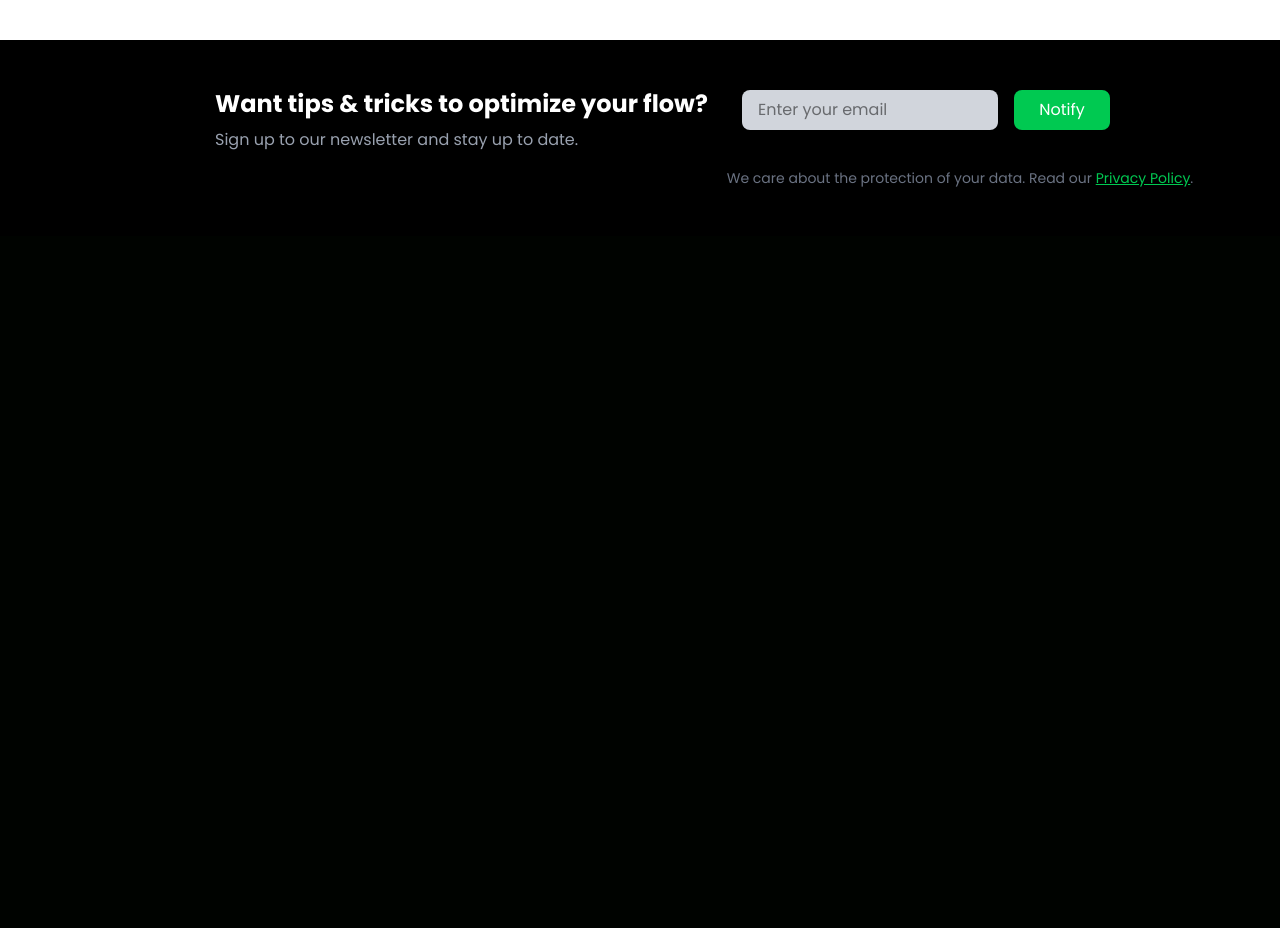
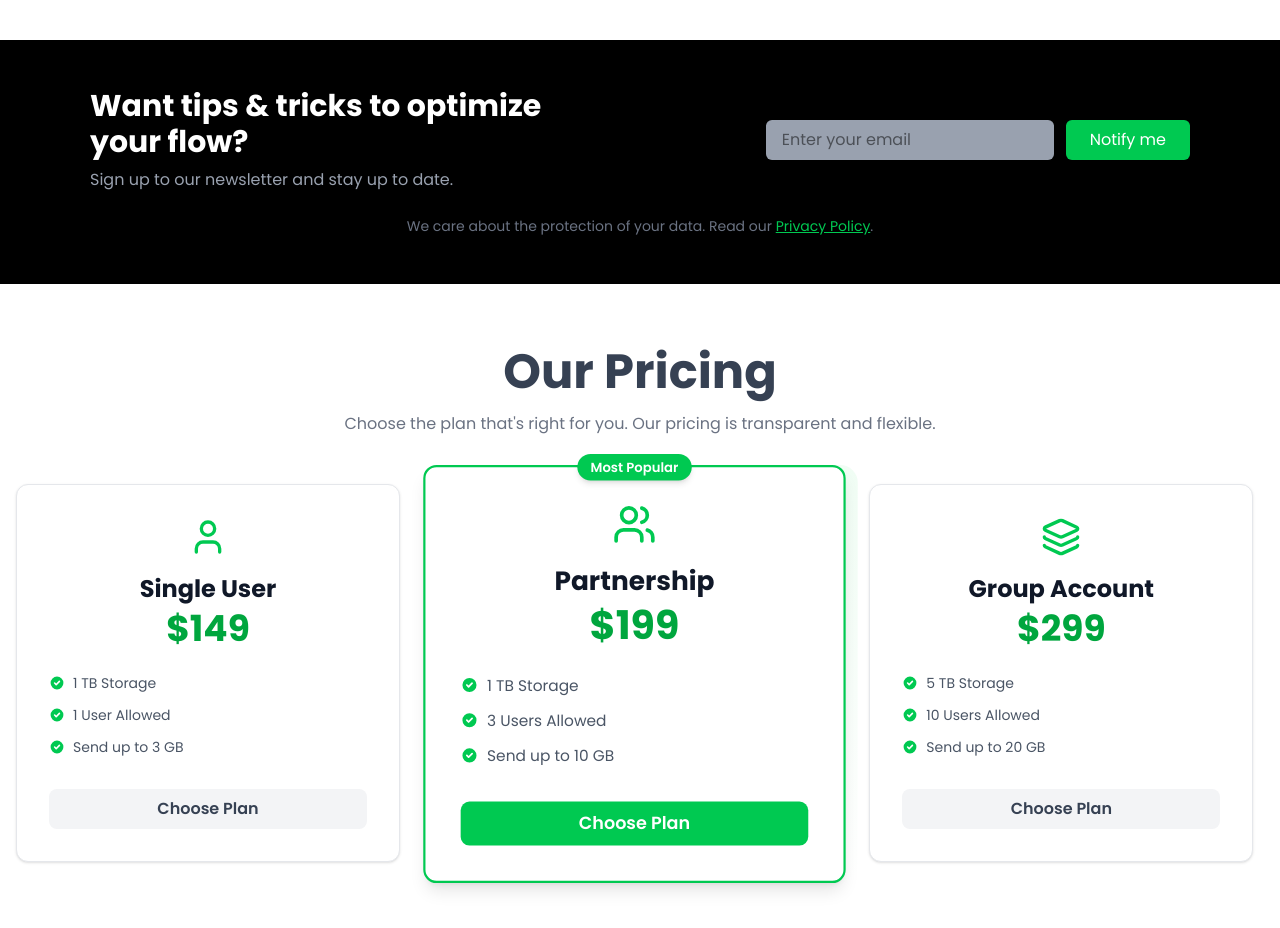
Before and after one commit to teshcodes/Data-Finance, a React (Vite) app: page / in a window 1280 px wide. Shown: the part 1400-2328 px from the top of the page. Before the commit the page ends 1636 px from the top, so only its background shows below. Built offline with nearby package versions, Linux system fonts and the light colour scheme.

Commit message:
Newsletter and PricingCard added

```diff
--- a/src/App.tsx
+++ b/src/App.tsx
@@ -2,6 +2,8 @@ import Navbar from "./components/NavBar";
 import Hero from "./components/Hero";
 import Analytics from "./components/Analytics";
 import NewsletterSignup from "./components/NewsLetterSignup";
+import PricingPage from "./components/PricingPage";
+
 
 export default function App() {
   return (
@@ -10,6 +12,7 @@ export default function App() {
       <Hero />
       <Analytics />
       <NewsletterSignup />
+      <PricingPage />
     </div>
   );
 }
--- a/src/components/NewsLetterSignup.tsx
+++ b/src/components/NewsLetterSignup.tsx
@@ -1,11 +1,55 @@
+ import { useState, useEffect } from "react";
+
 export default function NewsletterSignup() {
+  const [email, setEmail] = useState("");
+  const [message, setMessage] = useState<{ type: "success" | "error"; text: string } | null>(null);
+  const [visible, setVisible] = useState(true);
+  const [disabled, setDisabled] = useState(false);
+
+  const handleSubmit = (e: React.FormEvent) => {
+    e.preventDefault();
+
+    const emailRegex = /^[^\s@]+@[^\s@]+\.[^\s@]+$/;
+
+    if (!email) {
+      setMessage({ type: "error", text: "Please enter your email." });
+      setVisible(true);
+    } else if (!emailRegex.test(email)) {
+      setMessage({ type: "error", text: "Please enter a valid email address." });
+      setVisible(true);
+    } else {
+      setMessage({ type: "success", text: "Thanks for subscribing!" });
+      setEmail("");
+      setVisible(true);
+      setDisabled(true); // lock input + button
+    }
+  };
+
+  // Auto-fade out message + re-enable input/button
+  useEffect(() => {
+    if (message) {
+      setVisible(true);
+
+      const fadeTimer = setTimeout(() => setVisible(false), 2500); // start fading
+      const removeTimer = setTimeout(() => {
+        setMessage(null);
+        setDisabled(false); // unlock after message clears
+      }, 3000);
+
+      return () => {
+        clearTimeout(fadeTimer);
+        clearTimeout(removeTimer);
+      };
+    }
+  }, [message]);
+
   return (
     <section className="bg-black text-white py-12 px-4">
-      <div className="max-w-[850px] mx-auto flex flex-col md:flex-row items-center justify-between gap-4">
+      <div className="max-w-[1100px] mx-auto flex flex-col md:flex-row items-center justify-between gap-6">
 
         {/* Text */}
-        <div className="text-center md:text-left ">
-          <h2 className="text-2xl md:text-2xl font-bold">
+        <div className="text-center md:text-left max-w-lg">
+          <h2 className="text-2xl md:text-3xl font-bold">
             Want tips & tricks to optimize your flow?
           </h2>
           <p className="mt-2 text-gray-400">
@@ -13,29 +57,52 @@ export default function NewsletterSignup() {
           </p>
         </div>
 
-        {/* Email input */}
-        <div className="flex gap-4 md:mt-[-20px] mr-[-45px]">
-        <form className="bg-gray-300 flex w-64 max-w-md gap-3 rounded-lg">
+        {/* Form */}
+        <form
+          onSubmit={handleSubmit}
+          className="flex flex-col sm:flex-row items-center w-full sm:w-auto gap-3"
+        >
           <input
             type="email"
             placeholder="Enter your email"
-            className="flex-1 px-4 py-2 rounded-lg text-black"
+            value={email}
+            onChange={(e) => setEmail(e.target.value)}
+            disabled={disabled}
+            className={`bg-gray-400 flex-1 px-4 py-2 rounded-md w-full sm:w-72 ${
+              disabled ? "bg-gray-200 cursor-not-allowed text-gray-500" : "text-black"
+            }`}
           />
-        </form>
           <button
             type="submit"
-            className="bg-green-500 w-24 px-4 py-2 rounded-lg hover:bg-green-600"
+            disabled={disabled}
+            className={`px-6 py-2 rounded-md transition-colors w-full sm:w-auto
+              ${
+                disabled
+                  ? "bg-green-400 cursor-not-allowed"
+                  : "bg-green-500 hover:bg-green-600"
+              }`}
           >
-            Notify
+            {message?.type === "success" ? "Subscribed" : "Notify me"}
           </button>
-          </div>
+        </form>
       </div>
 
       {/* Privacy note */}
-      <p className="text-gray-500 text-sm text-center md:pl-[40pc] sm:mt-4">
+      <p className="text-gray-500 text-sm text-center mt-6">
         We care about the protection of your data. Read our{" "}
         <a href="#" className="underline text-green-500">Privacy Policy</a>.
       </p>
+
+      {/* Message */}
+      {message && (
+        <p
+          className={`mt-4 text-center text-sm transition-opacity duration-500 ${
+            visible ? "opacity-100" : "opacity-0"
+          } ${message.type === "success" ? "text-green-400" : "text-red-400"}`}
+        >
+          {message.text}
+        </p>
+      )}
     </section>
   );
 }
--- /dev/null
+++ b/src/components/PricingCard.tsx
@@ -0,0 +1,99 @@
+ import React from "react";
+import { User, Users, Layers } from "lucide-react";
+
+interface PricingCardProps {
+  title: string;
+  price: string;
+  storage: string;
+  usersAllowed: string;
+  uploadLimit: string;
+  featured?: boolean;
+}
+
+const PricingCard: React.FC<PricingCardProps> = ({
+  title,
+  price,
+  storage,
+  usersAllowed,
+  uploadLimit,
+  featured = false,
+}) => {
+  // Pick an icon based on the plan
+  const getIcon = () => {
+    if (title.includes("Single")) return <User className="w-10 h-10 text-green-500" />;
+    if (title.includes("Partner")) return <Users className="w-10 h-10 text-green-500" />;
+    return <Layers className="w-10 h-10 text-green-500" />;
+  };
+
+  return (
+    <div
+      className={`relative bg-white p-8 rounded-xl flex-1 min-w-[280px] max-w-sm transition transform duration-300
+        ${
+          featured
+            ? "border-2 border-green-500 shadow-lg hover:shadow-2xl hover:scale-105"
+            : "border border-gray-200 shadow-sm hover:shadow-lg hover:-translate-y-2"
+        }`}
+    >
+      {/* Featured badge */}
+      {featured && (
+        <div className="absolute -top-3 left-1/2 -translate-x-1/2 bg-green-500 text-white text-xs font-semibold px-3 py-1 rounded-full shadow-md">
+          Most Popular
+        </div>
+      )}
+
+      <div className="flex items-center justify-center mb-4">{getIcon()}</div>
+
+      <h3 className="text-2xl font-bold text-gray-900 text-center mb-1">{title}</h3>
+      <p className="text-4xl font-extrabold text-green-600 text-center mb-6">{price}</p>
+
+      <ul className="text-gray-600 text-sm space-y-3 mb-8">
+        <li className="flex items-center">
+          <svg className="w-4 h-4 mr-2 text-green-500" fill="currentColor" viewBox="0 0 20 20">
+            <path
+              fillRule="evenodd"
+              d="M10 18a8 8 0 100-16 8 8 0 000 16zm3.707-9.293a1 1 0 00-1.414-1.414L9 10.586 7.707 9.293a1 1 0 00-1.414 1.414l2 2a1 1 0 001.414 0l4-4z"
+              clipRule="evenodd"
+            />
+          </svg>
+          {storage}
+        </li>
+        <li className="flex items-center">
+          <svg className="w-4 h-4 mr-2 text-green-500" fill="currentColor" viewBox="0 0 20 20">
+            <path
+              fillRule="evenodd"
+              d="M10 18a8 8 0 100-16 8 8 0 000 16zm3.707-9.293a1 1 0 00-1.414-1.414L9 10.586 7.707 9.293a1 1 0 00-1.414 1.414l2 2a1 1 0 001.414 0l4-4z"
+              clipRule="evenodd"
+            />
+          </svg>
+          {usersAllowed}
+        </li>
+        <li className="flex items-center">
+          <svg className="w-4 h-4 mr-2 text-green-500" fill="currentColor" viewBox="0 0 20 20">
+            <path
+              fillRule="evenodd"
+              d="M10 18a8 8 0 100-16 8 8 0 000 16zm3.707-9.293a1 1 0 00-1.414-1.414L9 10.586 7.707 9.293a1 1 0 00-1.414 1.414l2 2a1 1 0 001.414 0l4-4z"
+              clipRule="evenodd"
+            />
+          </svg>
+          {uploadLimit}
+        </li>
+      </ul>
+
+      {/* CTA Button */}
+      <div className="text-center">
+        <button
+          className={`w-full py-2 px-4 rounded-lg font-semibold transition duration-300
+            ${
+              featured
+                ? "bg-green-500 text-white hover:bg-green-600 hover:shadow-[0_0_12px_rgba(34,197,94,0.7)]"
+                : "bg-gray-100 text-gray-700 hover:bg-gray-200"
+            }`}
+        >
+          Choose Plan
+        </button>
+      </div>
+    </div>
+  );
+};
+
+export default PricingCard;
--- /dev/null
+++ b/src/components/PricingPage.tsx
@@ -0,0 +1,76 @@
+ import React from "react";
+import PricingCard from "../components/PricingCard";
+
+const pricingTiers = [
+  {
+    title: "Single User",
+    price: "$149",
+    storage: "1 TB Storage",
+    usersAllowed: "1 User Allowed",
+    uploadLimit: "Send up to 3 GB",
+    featured: false,
+  },
+  {
+    title: "Partnership",
+    price: "$199",
+    storage: "1 TB Storage",
+    usersAllowed: "3 Users Allowed",
+    uploadLimit: "Send up to 10 GB",
+    featured: true, // ⭐ Highlighted plan
+  },
+  {
+    title: "Group Account",
+    price: "$299",
+    storage: "5 TB Storage",
+    usersAllowed: "10 Users Allowed",
+    uploadLimit: "Send up to 20 GB",
+    featured: false,
+  },
+];
+
+const PricingPage: React.FC = () => {
+  return (
+    <section className="bg-white text-gray-700 py-16 px-4">
+      {/* Header */}
+      <div className="max-w-7xl mx-auto text-center mb-12">
+        <h1 className="text-4xl md:text-5xl font-extrabold mb-4">
+          Our Pricing
+        </h1>
+        <p className="text-gray-500 max-w-2xl mx-auto">
+          Choose the plan that's right for you. Our pricing is transparent and
+          flexible.
+        </p>
+      </div>
+
+      {/* Pricing Cards */}
+      <div className="max-w-7xl mx-auto flex flex-col md:flex-row gap-8 justify-center items-center md:items-stretch relative">
+        {pricingTiers.map((tier) => (
+          <div
+            key={tier.title}
+            className={`w-full md:w-1/3 transition-transform duration-300 relative ${
+              tier.featured
+                ? "scale-105 md:scale-110 z-10"
+                : "scale-100"
+            }`}
+          >
+            {/* Gradient background for featured */}
+            {tier.featured && (
+              <div className="absolute inset-0 bg-gradient-to-b from-green-50 to-transparent rounded-2xl -z-10" />
+            )}
+
+            <PricingCard
+              title={tier.title}
+              price={tier.price}
+              storage={tier.storage}
+              usersAllowed={tier.usersAllowed}
+              uploadLimit={tier.uploadLimit}
+              featured={tier.featured}
+            />
+          </div>
+        ))}
+      </div>
+    </section>
+  );
+};
+
+export default PricingPage;
```
